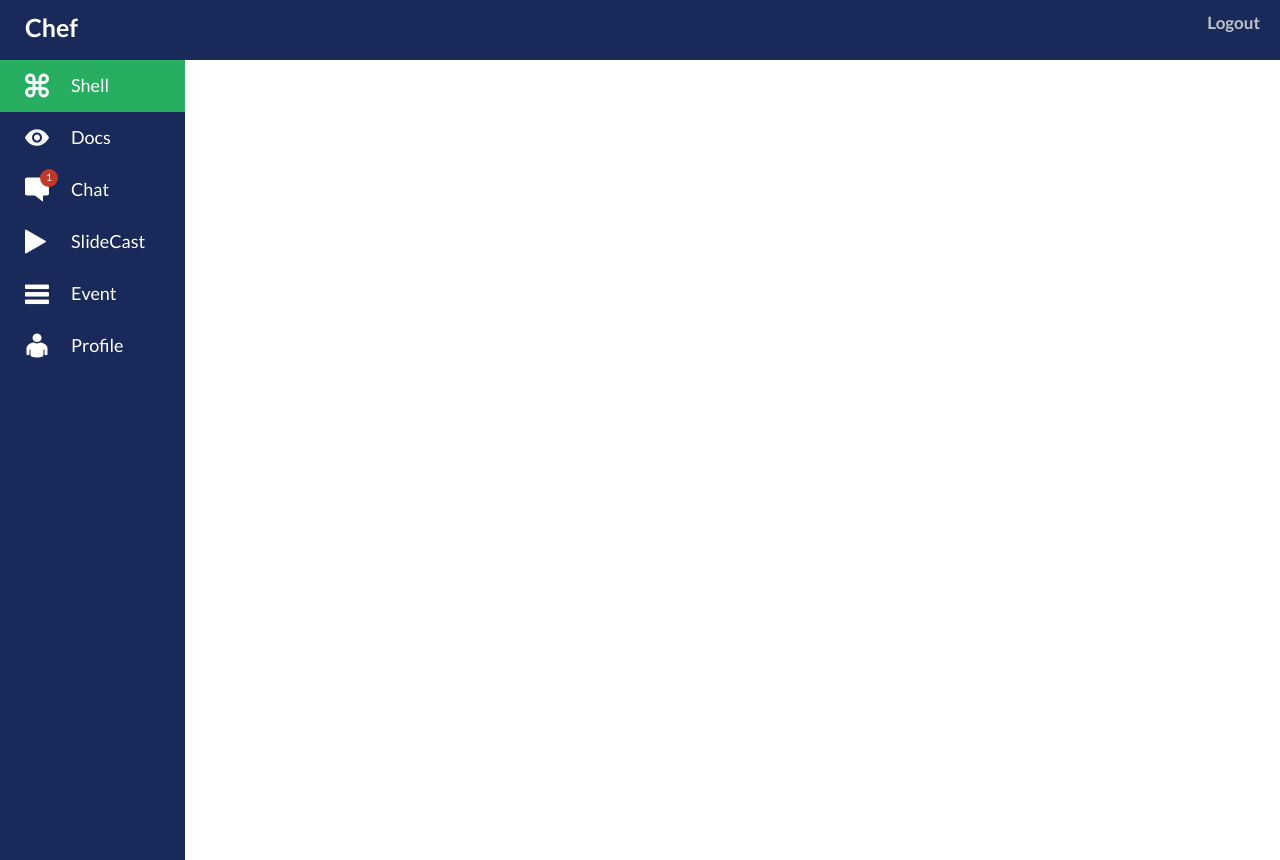
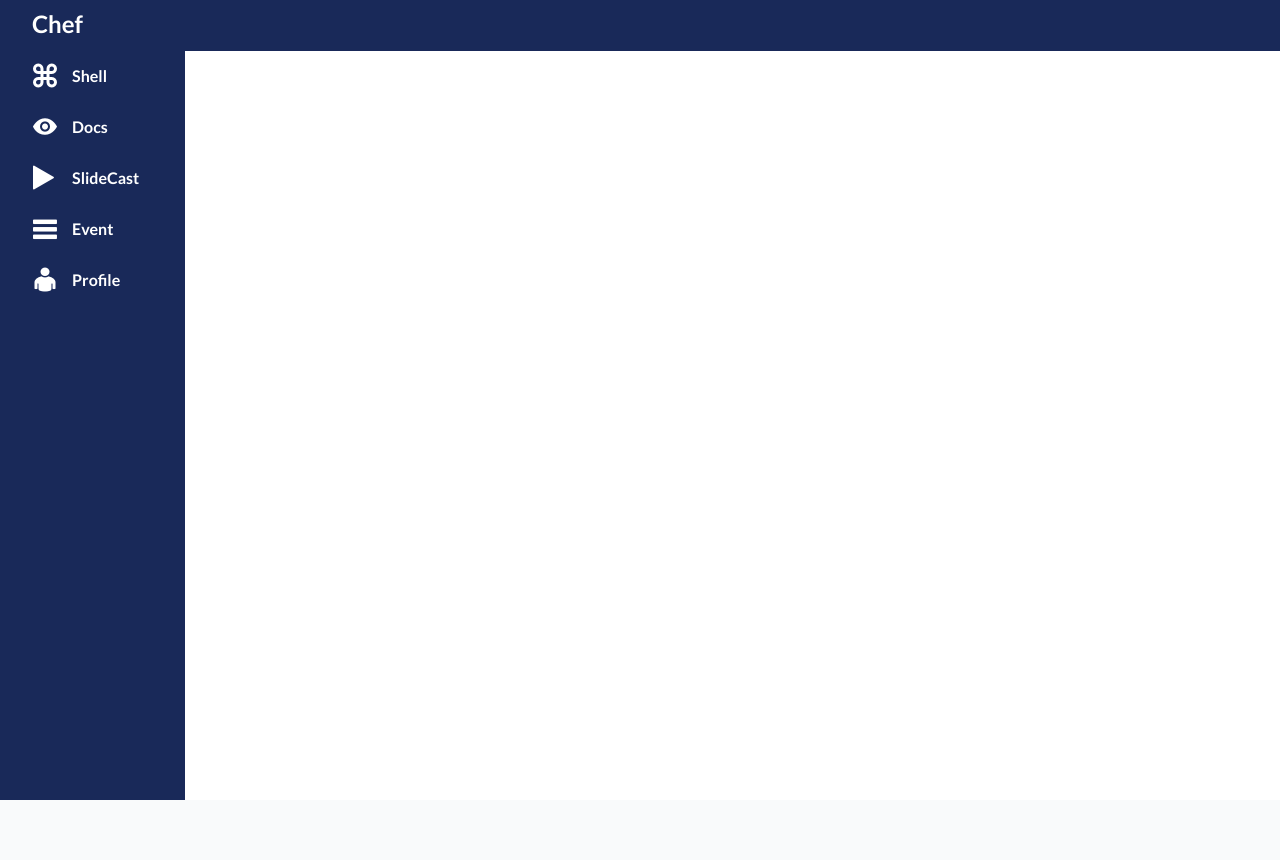
Before and after one commit to CampusHash/chef, a Django app: template chef/ui/templates/index.html in a window 1280 px wide. After the commit the page ends 800 px from the top, so only its background shows below. Run offline with Django 3.2, Linux system fonts and the light colour scheme; the template is opened without the code that fills it, so the values that code supplies are empty; parts of the project's set-up code (start-up, migrations or seed data) failed here and were passed over; some libraries are stand-ins or nearby versions.

Commit message:
Bootstrapified navbar.

```diff
--- a/chef/ui/static/css/chef.css
+++ b/chef/ui/static/css/chef.css
@@ -309,14 +309,14 @@ you can use the generic selector below, but it's slower:
   content: "\e000";
 }
 .dropdown-arrow-inverse {
-  border-bottom-color: #34495e !important;
-  border-top-color: #34495e !important;
+  border-bottom-color: #192959 !important;
+  border-top-color: #192959 !important;
 }
 body {
   font-family: "Lato", Helvetica, Arial, sans-serif;
   font-size: 18px;
   line-height: 1.72222;
-  color: #34495e;
+  color: #192959;
   background-color: #ffffff;
 }
 a {
@@ -1015,12 +1015,12 @@ fieldset[disabled] .btn-link:focus {
 }
 .navbar {
   font-size: 16px;
-  border-radius: 6px;
+  border-radius: 0px;
   border: none;
 }
 .navbar .navbar-brand {
   border-radius: 6px 0 0 6px;
-  color: #526476;
+  color: #3c4972;
   font-size: 24px;
   line-height: 29.55px;
   font-weight: 700;
@@ -1096,7 +1096,7 @@ fieldset[disabled] .btn-link:focus {
   left: 100%;
 }
 .navbar .nav > li > a {
-  color: #526476;
+  color: #3c4972;
   display: inline-block;
   font-weight: 700;
   font-size: 15px;
@@ -1208,19 +1208,17 @@ fieldset[disabled] .btn-link:focus {
   display: none;
 }
 .navbar-default {
-  background: #eceef0;
+  background: #e9ebef;
   border: none;
   padding-left: 0;
   padding-right: 0;
   border-radius: 6px;
 }
 .navbar-inverse {
-  background: #34495e;
+  background: #192959;
   font-size: 17px;
 }
 .navbar-inverse .navbar-brand {
-  border-bottom: 2px solid #2c3e50;
-  border-right: 2px solid #2c3e50;
   color: #ffffff;
   padding: 10px 28px 11px 32px;
 }
@@ -1252,8 +1249,6 @@ fieldset[disabled] .btn-link:focus {
 }
 .navbar-inverse .nav > li > a {
   font-size: 16px;
-  border-bottom: 2px solid #2c3e50;
-  border-left: 2px solid #2c3e50 !important;
   color: #ffffff;
   padding: 16px 20px 15px;
   line-height: 20px;
@@ -1363,45 +1358,45 @@ fieldset[disabled] .btn-link:focus {
   padding: 6px 8px 8px;
 }
 .navbar .nav li.dropdown .dropdown-menu .divider {
-  background-color: #2c3e50;
+  background-color: #15234c;
   border-bottom: none;
   margin: 2px 0 5px;
   padding: 0;
   height: 2px;
 }
 .navbar.navbar-inverse .navbar-form {
-  border-left: 2px solid #2c3e50;
-  border-bottom: 2px solid #2c3e50;
+  border-left: 2px solid #15234c;
+  border-bottom: 2px solid #15234c;
   padding: 8px 5px 8px 23px;
 }
 .navbar.navbar-inverse .navbar-form .input-group-btn .btn {
-  background-color: #2c3e50;
-  color: #4c6a89 !important;
+  background-color: #15234c;
+  color: #28418d !important;
 }
 .navbar.navbar-inverse .navbar-form .form-control {
-  background-color: #2c3e50;
+  background-color: #15234c;
   color: #ffffff;
 }
 .navbar.navbar-inverse .navbar-form .form-control:-moz-placeholder {
-  color: #819db9;
+  color: #4d6dcd;
 }
 .navbar.navbar-inverse .navbar-form .form-control::-moz-placeholder {
-  color: #819db9;
+  color: #4d6dcd;
 }
 .navbar.navbar-inverse .navbar-form .form-control:-ms-input-placeholder {
-  color: #819db9;
+  color: #4d6dcd;
 }
 .navbar.navbar-inverse .navbar-form .form-control::-webkit-input-placeholder {
-  color: #819db9;
+  color: #4d6dcd;
 }
 .navbar.navbar-inverse .navbar-form .form-control.placeholder {
-  color: #819db9;
+  color: #4d6dcd;
 }
 .navbar.navbar-inverse .navbar-form .form-control:focus {
   border-color: #1abc9c;
 }
 .navbar.navbar-inverse .navbar-form.focus .input-group-btn .btn {
-  background-color: #2c3e50 !important;
+  background-color: #15234c !important;
 }
 .navbar .navbar-form {
   margin: 0;
@@ -1414,30 +1409,30 @@ fieldset[disabled] .btn-link:focus {
 .navbar .navbar-form .form-control {
   background-color: #ffffff;
   border: 2px solid transparent;
-  color: #526476;
+  color: #3c4972;
   font-size: 15px;
 }
 .navbar .navbar-form .form-control:-moz-placeholder {
-  color: #798795;
+  color: #677291;
 }
 .navbar .navbar-form .form-control::-moz-placeholder {
-  color: #798795;
+  color: #677291;
 }
 .navbar .navbar-form .form-control:-ms-input-placeholder {
-  color: #798795;
+  color: #677291;
 }
 .navbar .navbar-form .form-control::-webkit-input-placeholder {
-  color: #798795;
+  color: #677291;
 }
 .navbar .navbar-form .form-control.placeholder {
-  color: #798795;
+  color: #677291;
 }
 .navbar .navbar-form .form-control:focus {
   border-color: #1abc9c;
 }
 .navbar .navbar-form .input-group-btn .btn {
   border-color: transparent;
-  color: #9aa4af;
+  color: #8c94ac;
   font-size: 16px;
 }
 .navbar.navbar-fixed-bottom .navbar-inner .navbar-form .form-control,
@@ -1578,23 +1573,23 @@ label {
   line-height: 1.9986363100000002em;
 }
 .form-control:-moz-placeholder {
-  color: #b2bcc5;
+  color: #8a9bce;
 }
 .form-control::-moz-placeholder {
-  color: #b2bcc5;
+  color: #8a9bce;
 }
 .form-control:-ms-input-placeholder {
-  color: #b2bcc5;
+  color: #8a9bce;
 }
 .form-control::-webkit-input-placeholder {
-  color: #b2bcc5;
+  color: #8a9bce;
 }
 .form-control.placeholder {
-  color: #b2bcc5;
+  color: #8a9bce;
 }
 .form-control {
   border: 2px solid #bdc3c7;
-  color: #34495e;
+  color: #192959;
   font-family: "Lato", Helvetica, Arial, sans-serif;
   font-size: 15px;
   padding: 8px 12px;
@@ -3012,19 +3007,19 @@ input.todo-search-field {
   box-shadow: none;
 }
 input.todo-search-field:-moz-placeholder {
-  color: #34495e;
+  color: #192959;
 }
 input.todo-search-field::-moz-placeholder {
-  color: #34495e;
+  color: #192959;
 }
 input.todo-search-field:-ms-input-placeholder {
-  color: #34495e;
+  color: #192959;
 }
 input.todo-search-field::-webkit-input-placeholder {
-  color: #34495e;
+  color: #192959;
 }
 input.todo-search-field.placeholder {
-  color: #34495e;
+  color: #192959;
 }
 .todo-icon {
   float: left;
@@ -3854,72 +3849,27 @@ footer p {
 .mal {
   margin-left: 20px;
 }
-.top-menu {
-  background: #192959;
-  height: 75px;
-  line-height: 75px;
+body {
+  margin-top: 60px;
+}
+#wrapper {
+  padding-left: 0px;
+}
+#page-wrapper {
   width: 100%;
-  padding-left: 25px;
-  margin-top: -15px;
-}
-.top-menu .logo {
-  color: #ffffff;
-  font-size: 25px;
-  display: inline-block;
-  width: 160px;
-}
-.top-menu .top-menu-nav {
-  display: inline-block;
-  padding-left: 30px;
-}
-.top-menu .top-menu-nav .top-menu-nav-list li {
-  display: inline-block;
-  font-weight: bold;
-  font-size: 17px;
-  padding-right: 20px;
-}
-.top-menu .top-menu-nav .top-menu-nav-list a {
-  color: #bdc3c7;
-}
-.left-menu {
-  background: #192959;
-  display: inline-block;
+  padding: 5px 15px;
+}
+.side-nav {
+  margin-left: -185px;
+  left: 185px;
   width: 185px;
+  position: fixed;
+  top: 50px;
   height: 100%;
-  position: absolute;
-}
-.left-menu .left-menu-nav li a {
-  color: #ffffff;
-  display: block;
-  height: 52px;
-  line-height: 52px;
+  background-color: #192959;
+  overflow-y: auto;
+}
+.side-nav li {
+  padding-left: 13px;
   width: 100%;
-  padding-left: 25px;
-  position: relative;
-}
-.left-menu .left-menu-nav li a.active {
-  background: #27ae60;
-}
-.left-menu .left-menu-nav li a i[class^=fui] {
-  font-size: 24px;
-}
-.left-menu .left-menu-nav li a .nav-text {
-  position: absolute;
-  padding-left: 22px;
-}
-.notification {
-  background: #c0392b;
-  display: inline-block;
-  border-radius: 50%;
-  width: 18px;
-  height: 18px;
-  font-size: 12px;
-  position: absolute;
-  left: 40px;
-  top: 5px;
-}
-.notification small {
-  position: absolute;
-  left: 6px;
-  top: -1px;
-}
+}
--- a/chef/ui/static/less/app.less
+++ b/chef/ui/static/less/app.less
@@ -1,5 +1,5 @@
 @import "reset.less";
 @import "../lib/flat-ui/less/flat-ui.less";
 @import "variables.less";
-@import "top-menu.less";
-@import "left-menu.less";
+@import "base.less";
+@import "nav.less";
--- a/chef/ui/static/lib/flat-ui/less/variables.less
+++ b/chef/ui/static/lib/flat-ui/less/variables.less
@@ -39,6 +39,8 @@
 @concrete:      #95a5a6;
 @asbestos:      #7f8c8d;
 
+@ch-blue: 		#192959;
+
 // Grays
 // -------------------------
 
@@ -49,7 +51,7 @@
 // Brand colors
 // -------------------------
 
-@brand-primary:         @wet-asphalt;
+@brand-primary:         @ch-blue;
 @brand-secondary:       @turquoise;
 @brand-success:         @emerald;
 @brand-warning:         @sun-flower;
--- a/chef/ui/templates/index.html
+++ b/chef/ui/templates/index.html
@@ -19,19 +19,23 @@
 
 <body>
 
-  <header class="top-menu">
-    <h2 class="logo">Chef</h2>
-    <nav class="top-menu-nav pull-right">
-      <ul class="top-menu-nav-list">
-        <li>
-          <a href="#">Logout</a>
-        </li>
-      </ul>
-    </nav>
-  </header>
+  <div id="wrapper">
 
-  <nav class="left-menu">
-    <ul class="left-menu-nav">
+    <!-- Sidebar -->
+    <nav class="navbar navbar-inverse navbar-fixed-top" role="navigation">
+      <!-- Grouping brand and toggle -->
+      <div class="navbar-header">
+        <button type="button" class="navbar-toggle" data-toggle="collapse" data-target=".navbar-collapse">
+          <span class="sr-only">Toggle Navigation</span>
+          <span class="icon-bar"></span>
+          <span class="icon-bar"></span>
+          <span class="icon-bar"></span>
+        </button>
+        <a href="/" class="navbar-brand">Chef</a>
+      </div>
+
+      <div class="collapse navbar-collapse">
+        <ul class="nav navbar-nav side-nav">
           <li>
             <a href="#" class="active">
               <i class="fui-cmd"></i>
@@ -43,18 +47,6 @@
             <a href="#">
               <i class="fui-eye"></i>
               <span class="nav-text">Docs</span>
-        </a>
-      </li>
-
-      <li>
-        <a href="#">
-          <i class="fui-chat"></i>
-          <span class="nav-text">Chat</span>
-          <div class="notification">
-            <small>
-              1
-            </small>
-          </div>
             </a>
           </li>
 
@@ -79,7 +71,10 @@
             </a>
           </li>
         </ul>
+      </div>
     </nav>
+
+  </div>
 
   <!-- In production use:
   <script src="//ajax.googleapis.com/ajax/libs/angularjs/1.0.7/angular.min.js"></script>
```
Also changed, not shown: other parts of chef/ui/static/css/chef.css (+82 -83 lines), chef/ui/static/less/base.less (added, +12 -0 lines), chef/ui/static/less/nav.less (added, +15 -0 lines), chef/ui/static/less/variables.less (+15 -14 lines), chef/ui/static/lib/flat-ui/less/modules/navbar.less (+6 -6 lines). Lines whose indentation alone changed are shown as unchanged.
